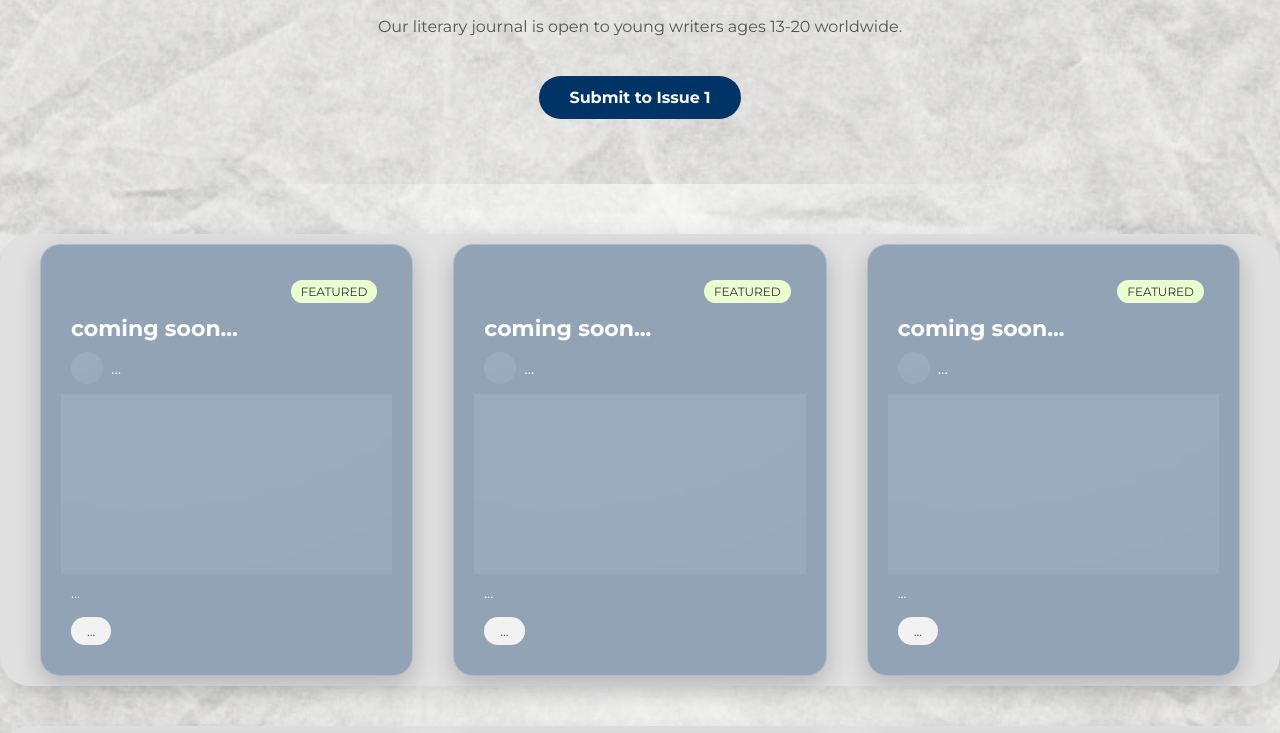
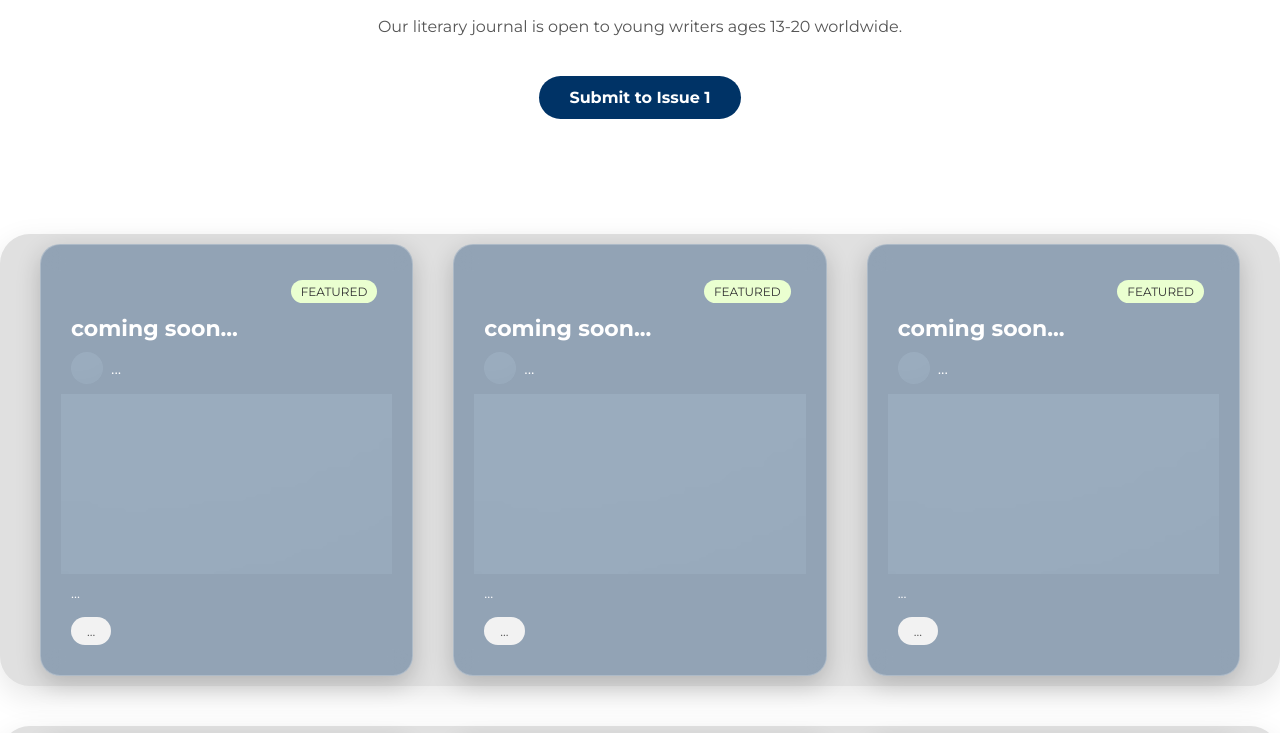
Before and after one commit to theglobalinkproject-art/theglobalinkprojectweb, a website: page issue.html in a window 1280 px wide. Shown: the part 288-1021 px from the top of the page. Drawn offline with Linux system fonts and the light colour scheme.

Commit message:
Update issue.html

```diff
--- a/issue.html
+++ b/issue.html
@@ -16,7 +16,7 @@
     <!-- CSS -->
     <link rel="stylesheet" href="style.css" />
   </head>
-  <body style="background: url('/theglobalinkprojectweb/public/apply.png') no-repeat center center fixed; background-size: cover;">
+  <body style="background: url("public/apply.png") no-repeat center center fixed; background-size: cover;">
     <!-- Navbar -->
     <header class="modern-navbar">
       <div class="nav-left">
```
